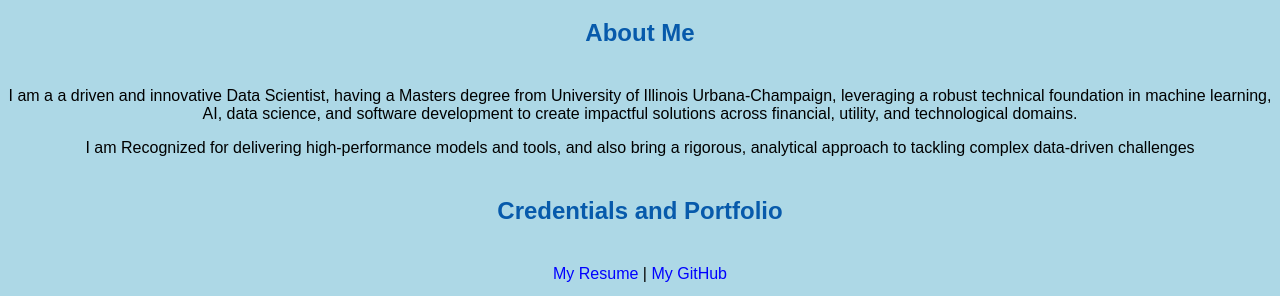
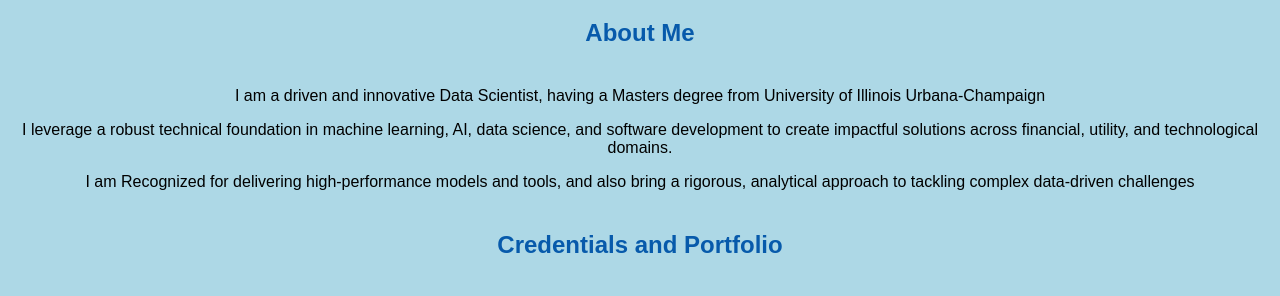
Before and after one commit to Apoorva-Udupa/Apoorva-Udupa.github.io, a plain HTML site: page index.html in a window 1280 px wide. Shown: the part 492-788 px from the top of the page. Drawn offline with Linux system fonts and the light colour scheme.

Commit message:
Update index.html_Ver2

```diff
--- a/index.html
+++ b/index.html
@@ -18,8 +18,9 @@
        <img src="images/banner.jpeg" width="75%" alt="banner">
        <h1>Apoorva Udupa's Portal</h1>
        <h2> About Me</h2>
-       <p> I am a a driven and innovative Data Scientist, having a Masters degree from University of Illinois Urbana-Champaign, leveraging a robust technical foundation in machine learning, AI, data science, and software development to create impactful solutions across financial, utility, and technological domains.</p>
-       <p>I am Recognized for delivering high-performance models and tools, and also bring a rigorous, analytical approach to tackling complex data-driven challenges</p>
+       <p> I am a driven and innovative Data Scientist, having a Masters degree from University of Illinois Urbana-Champaign </p>
+       <p> I leverage a robust technical foundation in machine learning, AI, data science, and software development to create impactful solutions across financial, utility, and technological domains.</p>
+       <p> I am Recognized for delivering high-performance models and tools, and also bring a rigorous, analytical approach to tackling complex data-driven challenges</p>
        <h2>Credentials and Portfolio</h2>
 
        <p><a href = "resume.html">My Resume</a> | <a href = "https://github.com/Apoorva-Udupa">My GitHub</a></p>
```
